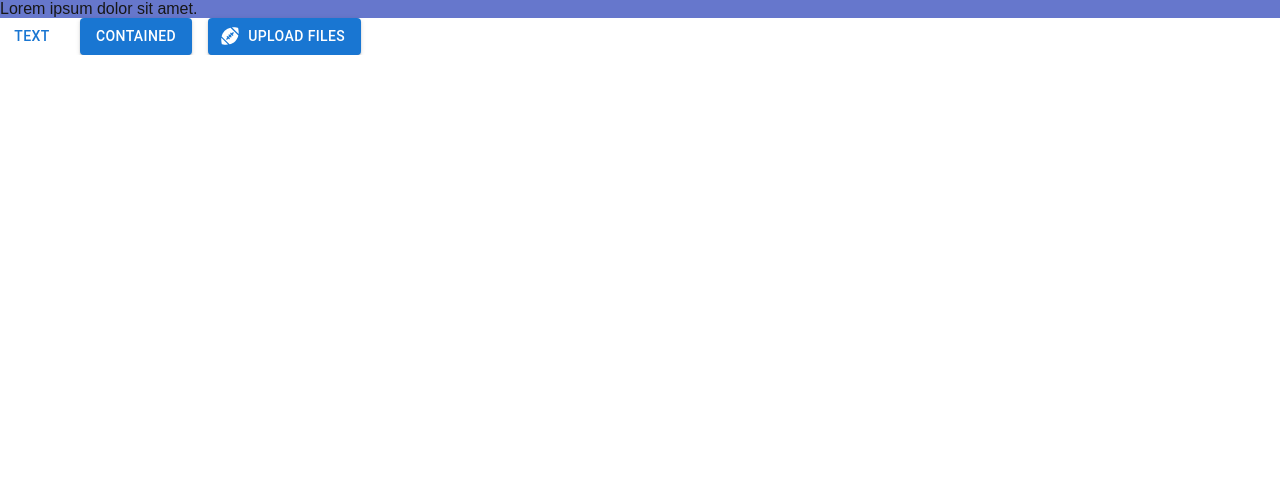
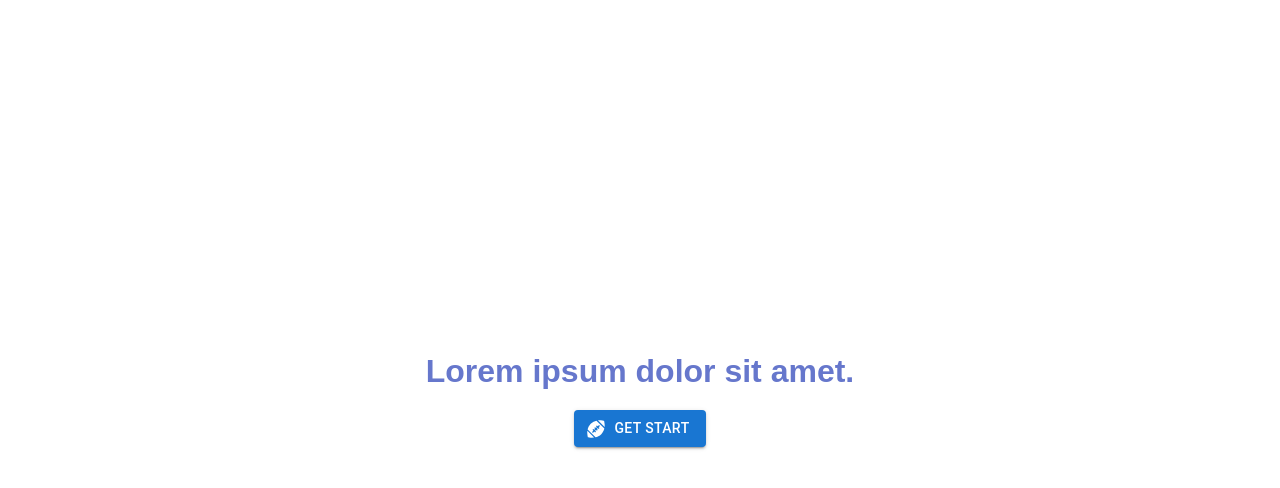
Before and after one commit to yuyu950708/dark-theme-rwd, a Next.js app: page / in a window 1280 px wide. Shown: the top 488 px of the page. Built offline with nearby package versions, Linux system fonts and the light colour scheme.

Commit message:
Update css and README.md

```diff
--- a/src/pages/index.tsx
+++ b/src/pages/index.tsx
@@ -1,17 +1,12 @@
 import * as React from 'react'
-import Stack from '@mui/material/Stack'
 import Button from '@mui/material/Button'
 import { IoAmericanFootballSharp } from 'react-icons/io5'
 import style from "@/styles/Home.module.scss"
 
 export default function Home() {
   return (
-    <>
-      <div className={style.abc}>Lorem ipsum dolor sit amet.</div>
-      <Stack spacing={2} direction="row">
-        <Button variant="text">Text</Button>
-        <Button variant="contained">Contained</Button>
-
+    <section className={style.sec}>
+      <h2 className={style.title}>Lorem ipsum dolor sit amet.</h2>
         <Button
           component="label"
           role={undefined}
@@ -19,9 +14,8 @@ export default function Home() {
           tabIndex={-1}
           startIcon={<IoAmericanFootballSharp />}
         >
-          Upload files
+          Get Start
         </Button>
-      </Stack>
-    </>
+    </section>
   )
 }
--- a/src/styles/Home.module.scss
+++ b/src/styles/Home.module.scss
@@ -1,5 +1,17 @@
 @import "./base.scss";
 
-.abc{
-    background-color: $primary-color;
+.title{
+    // background-color: $primary-color;
+    color:$primary-color;
+    font-weight: 900;
+    font-size:32px;
+    margin-bottom: 20px;
 }
+
+.sec{
+    display: flex;
+    justify-content: center;
+    align-items: center;
+    min-height: 100vh;
+    flex-direction: column;
+}
```
Also changed, not shown: 1 other file (tests, documents, lock files or other folders).
